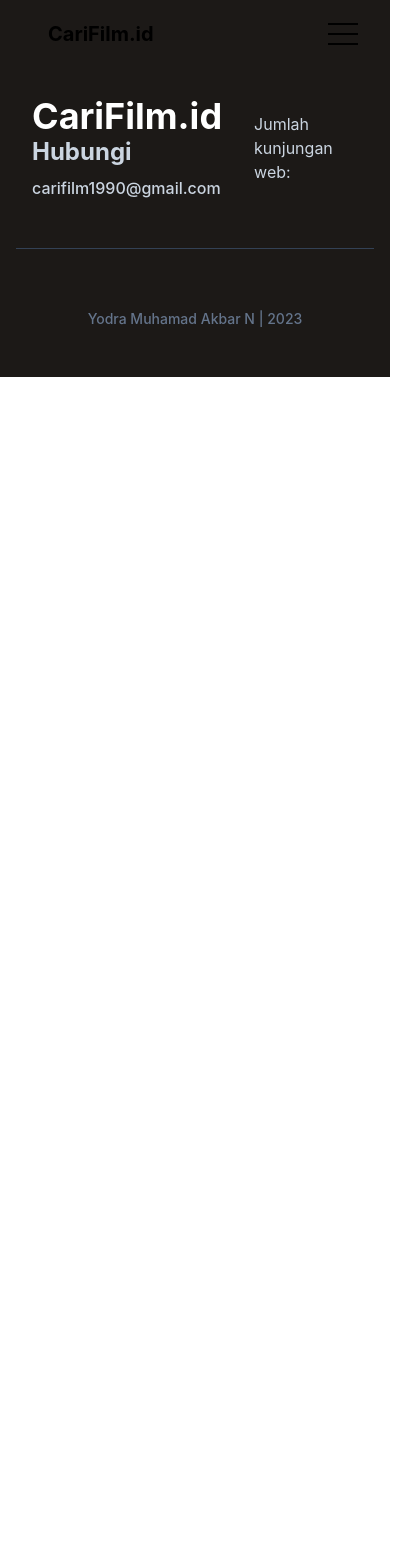
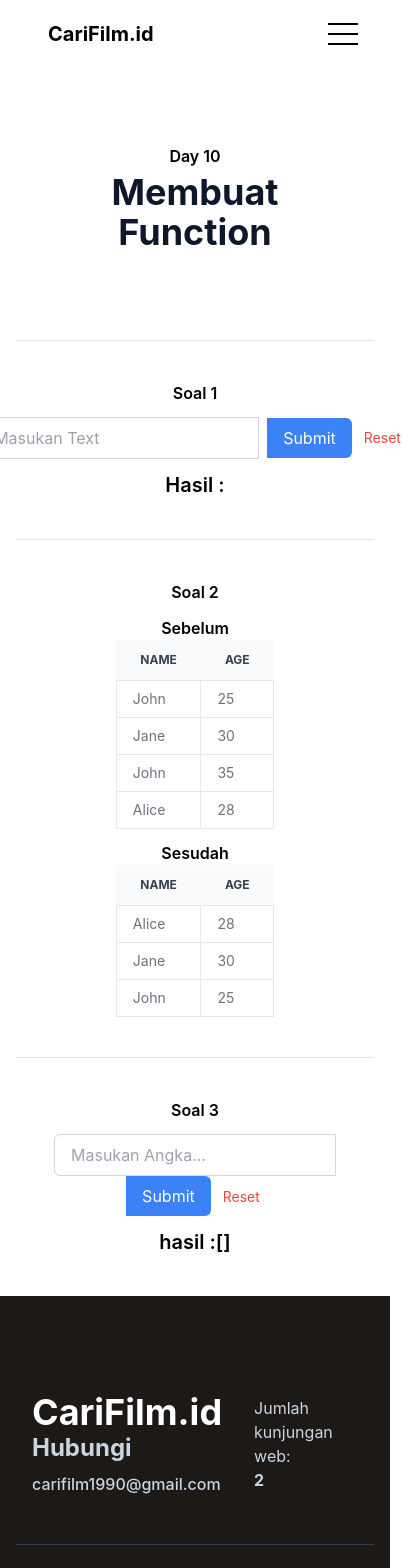
Before and after one commit to yodraMuhammad/tugas7, a Nuxt app: page /day10 in a window 390 px wide. Shown: the top 1568 px of the page, 413 px wide, since content can reach past the window. Before the commit the page ends 844 px from the top, so only its background shows below. Built offline with nearby package versions, Linux system fonts and the light colour scheme.

Commit message:
add day 10

```diff
--- a/layouts/default.vue
+++ b/layouts/default.vue
@@ -28,7 +28,11 @@
                                 </li>
                                 <li class="group">
                                     <nuxt-link to="/tugas"
-                                        class="text-base text-dark py-2 mx-8 flex group-hover:text-primary">Tugas 9</nuxt-link>
+                                        class="text-base text-dark py-2 mx-8 flex group-hover:text-primary">Day 9</nuxt-link>
+                                </li>
+                                <li class="group">
+                                    <nuxt-link to="/day10"
+                                        class="text-base text-dark py-2 mx-8 flex group-hover:text-primary">Day 10</nuxt-link>
                                 </li>
                             </ul>
                         </nav>
@@ -72,3 +76,28 @@
         <!-- End Footer  -->
     </div>
 </template>
+
+<script setup>
+onMounted(() => {
+  const hamburger = document.querySelector("#hamburger");
+  const navMenu = document.querySelector("#nav-menu");
+
+  hamburger.addEventListener("click", function () {
+    hamburger.classList.toggle("hamburger-active");
+    navMenu.classList.toggle("hidden");
+  });
+
+  var counterContainer = document.querySelector("#website-counter");
+  var visitCount = localStorage.getItem("page_view");
+
+  if (visitCount) {
+    visitCount = Number(visitCount) + 1;
+    localStorage.setItem("page_view", visitCount);
+  } else {
+    visitCount = 1;
+    localStorage.setItem("page_view", 1);
+  }
+  counterContainer.innerHTML = visitCount;
+});
+
+</script>
--- /dev/null
+++ b/pages/day10/index.vue
@@ -0,0 +1,203 @@
+<template>
+    <!-- Hero section -->
+    <section id="home" class="pt-36 mb-10">
+        <div class="container">
+            <div class="flex justify-center items-center text-center">
+                <div class="w-full self-center px-4 lg:w-1/2 mb-10">
+                    <h1 class="text-base font-semibold text-primary md:text-xl lg:text-2xl">
+                        Day 10
+                        <span class="block font-bold text-dark mb-2 text-4xl mt-1 lg:text-5xl">Membuat Function</span>
+                    </h1>
+                </div>
+            </div>
+        </div>
+    </section>
+    <!-- Hero section end -->
+
+    <!-- card -->
+    <section id="card" class="mb-30 pb-35 text-center">
+        <div class="container">
+            <hr class="mb-10" />
+            <div class="mb-10">
+                <h1 class="text-base mb-3 font-semibold text-primary md:text-xl lg:text-2xl">Soal 1</h1>
+                <div class="flex justify-center items-center text-center">
+
+                    <input type="text"
+                        class="border border-gray-300 px-4 py-2 rounded-l-md focus:outline-none focus:ring focus:border-blue-300"
+                        placeholder="Masukan Text" v-model="input" @keyup.enter="ubahString(input)" />
+                    <button class="bg-blue-500 hover:bg-blue-600 text-white px-4 py-2 rounded-r-md ml-2"
+                        @click="ubahString(input)">
+                        Submit
+                    </button>
+                    <button
+                    class="flex-shrink-0 border-transparent border-4 text-red-500 hover:text-red-800 text-sm py-1 px-2 rounded"
+                    type="button" @click="reset2()">
+                    Reset
+                </button>
+                </div>
+                <p class="text-xl font-semibold mt-3">Hasil : {{ output }}</p>
+            </div>
+            <hr class="mb-10" />
+            <div class="mb-10">
+                <h1 class="text-base text-center mb-3 font-semibold text-primary md:text-xl lg:text-2xl">Soal 2</h1>
+                <div class="text-center mb-3">
+                    <p class="text-md font-semibold">Sebelum</p>
+                    <div class="flex justify-center">
+                        <table class="md:w-1/2 sm:w-1/1 text-sm text-left text-gray-500 dark:text-gray-400">
+                            <thead class="text-xs text-gray-700 uppercase bg-gray-50 dark:bg-gray-700 dark:text-gray-400">
+                                <tr>
+                                    <th scope="col" class="px-6 py-3">
+                                        Name</th>
+                                    <th scope="col" class="px-6 py-3">
+                                        Age</th>
+                                </tr>
+                            </thead>
+                            <tbody>
+                                <tr class="bg-white border-b dark:bg-gray-800 dark:border-gray-700"
+                                    v-for="data in inputArray" :key="data.id">
+                                    <td class="border px-4 py-2">{{ data.name }}</td>
+                                    <td class="border px-4 py-2">{{ data.age }}</td>
+                                </tr>
+                            </tbody>
+                        </table>
+                    </div>
+                </div>
+                <div class="text-center">
+                    <p class="text-md font-semibold">Sesudah</p>
+                    <div class="flex justify-center">
+                        <table class="md:w-1/2 sm:w-1/1 text-sm text-left text-gray-500 dark:text-gray-400">
+                            <thead class="text-xs text-gray-700 uppercase bg-gray-50 dark:bg-gray-700 dark:text-gray-400">
+                                <tr>
+                                    <th scope="col" class="px-6 py-3">
+                                        Name</th>
+                                    <th scope="col" class="px-6 py-3">
+                                        Age</th>
+                                </tr>
+                            </thead>
+                            <tbody>
+                                <tr class="bg-white border-b dark:bg-gray-800 dark:border-gray-700"
+                                    v-for="data in getUniqueSortedObjects(inputArray)" :key="data.id">
+                                    <td class="border px-4 py-2">{{ data.name }}</td>
+                                    <td class="border px-4 py-2">{{ data.age }}</td>
+                                </tr>
+                            </tbody>
+                        </table>
+                    </div>
+                </div>
+            </div>
+            <hr class="mb-10" />
+            <div class="mb-10">
+                <h1 class="text-base text-center mb-3 font-semibold text-primary md:text-xl lg:text-2xl">Soal 3</h1>
+                <input type="text"
+                    class="border border-gray-300 px-4 py-2 rounded-l-md focus:outline-none focus:ring focus:border-blue-300"
+                    placeholder="Masukan Angka..." v-model="input2" @keyup.enter="getRunningSum(input2)"
+                    @keyup="handleInputChange" />
+                <button class="bg-blue-500 hover:bg-blue-600 text-white px-4 py-2 rounded-r-md ml-2"
+                    @click="getRunningSum(input2)">
+                    Submit
+                </button>
+                <button
+                    class="flex-shrink-0 border-transparent border-4 text-red-500 hover:text-red-800 text-sm py-1 px-2 rounded"
+                    type="button" @click="reset()">
+                    Reset
+                </button>
+                <p class="text-xl font-semibold mt-3">hasil :{{ output2 }}</p>
+            </div>
+        </div>
+    </section>
+</template>
+
+<script>
+export default {
+    data() {
+        return {
+            input: '',
+            input2: '',
+            output: '',
+            output2: [],
+            inputArray: [
+                { name: "John", age: 25 },
+                { name: "Jane", age: 30 },
+                { name: "John", age: 35 },
+                { name: "Alice", age: 28 }
+            ],
+        };
+    },
+    methods: {
+        ubahString(data) {
+            const words = data.split(" ");
+
+            const mergedString = words.map((word) => word.split("").join("@")).join(" ");
+            console.log(typeof mergedString);
+            this.output = mergedString;
+        },
+        getUniqueSortedObjects: (array) => {
+            const uniqueNames = new Set();
+            const uniqueObjects = [];
+
+            array.forEach((obj) => {
+                if (!uniqueNames.has(obj.name)) {
+                    uniqueNames.add(obj.name);
+                    uniqueObjects.push(obj);
+                }
+            });
+
+            uniqueObjects.sort((a, b) => a.name.localeCompare(b.name));
+
+            return uniqueObjects;
+        },
+        handleInputChange() {
+            const lastChar = this.input2.slice(-1);
+
+            if (/^[0-9]$/.test(lastChar)) {
+                this.input2 += ",";
+            }
+            console.log(this.input2);
+        },
+        getRunningSum(input) {
+            let sum = 0;
+            input = input.slice(0, -1);
+            const arr = input.split(",").map(Number);
+
+            const outputArray = arr.map((num) => {
+                sum += num;
+                return sum;
+            });
+            console.log(outputArray);
+            this.output2 = outputArray;
+        },
+        reset() {
+            this.input2 = '';
+            this.output2 = '';
+        },
+        reset2() {
+            this.input = '';
+            this.output = '';
+        }
+    },
+};
+</script>
+
+<script setup>
+onMounted(() => {
+    const hamburger = document.querySelector("#hamburger");
+    const navMenu = document.querySelector("#nav-menu");
+
+    hamburger.addEventListener("click", function () {
+        hamburger.classList.toggle("hamburger-active");
+        navMenu.classList.toggle("hidden");
+    });
+
+    var counterContainer = document.querySelector("#website-counter");
+    var visitCount = localStorage.getItem("page_view");
+
+    if (visitCount) {
+        visitCount = Number(visitCount) + 1;
+        localStorage.setItem("page_view", visitCount);
+    } else {
+        visitCount = 1;
+        localStorage.setItem("page_view", 1);
+    }
+    counterContainer.innerHTML = visitCount;
+});
+</script>
```
